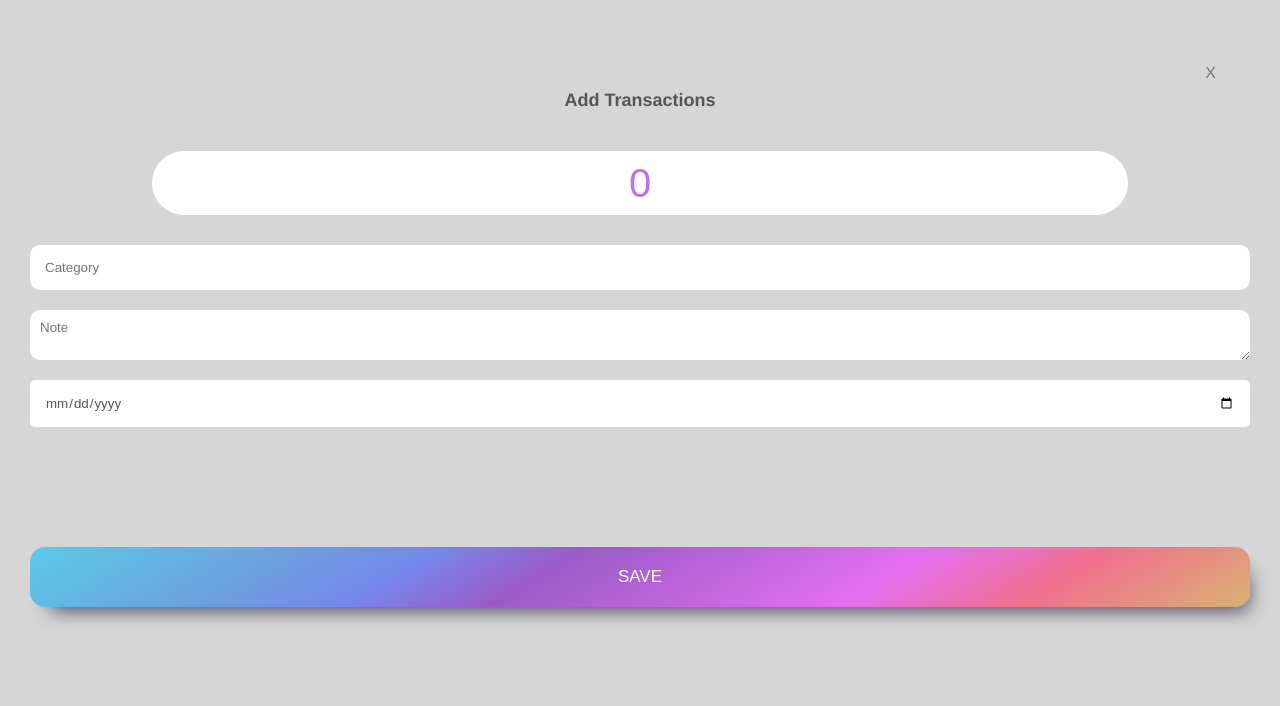
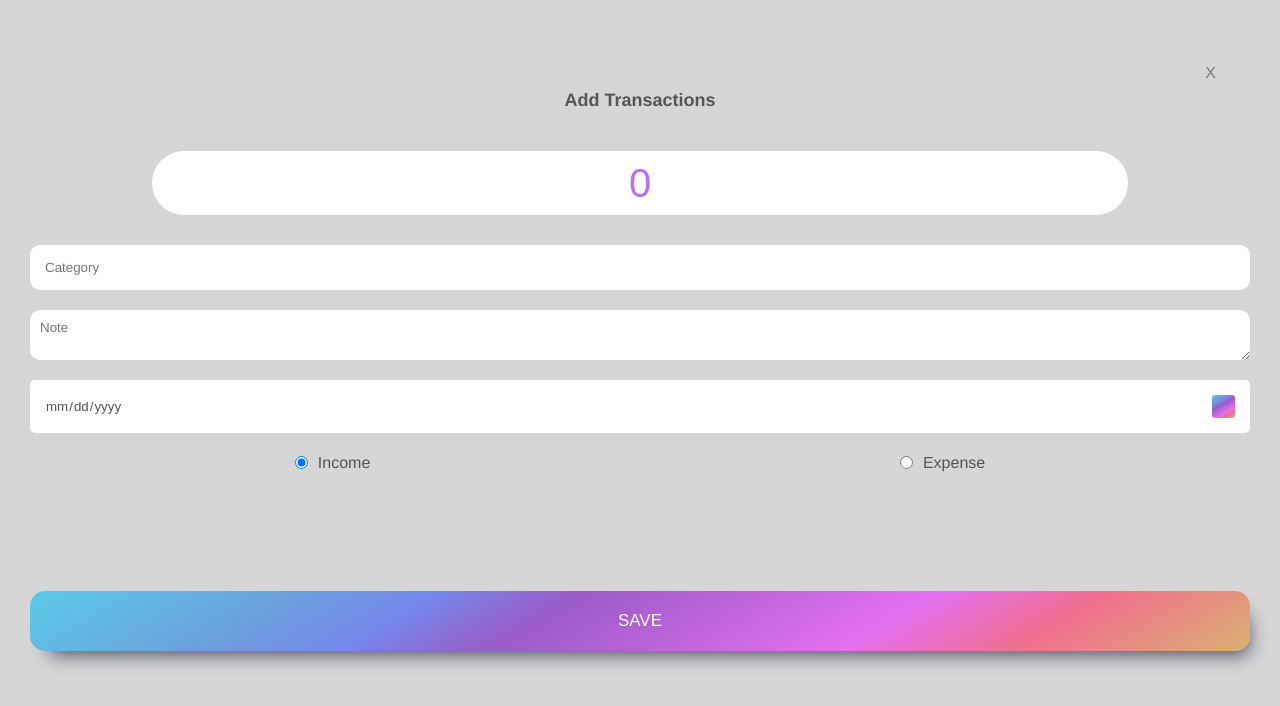
Before and after one commit to JedWoj/expensesTracker, a React (Create React App) app: page /add in a window 1280 px wide. Shown: the top 706 px of the page. Built offline with nearby package versions, Linux system fonts and the light colour scheme.

Commit message:
adding expense logic finished

```diff
--- a/src/components/Add/AddExpense/AddExpenseForm.module.scss
+++ b/src/components/Add/AddExpense/AddExpenseForm.module.scss
@@ -72,13 +72,6 @@
         color: #555;
     }
 
-    ::-webkit-calendar-picker-indicator {
-        background: linear-gradient(149deg, rgba(91, 203, 233, 1) 0%, rgba(107, 160, 221, 1) 20%, rgba(117, 136, 235, 1) 31%, rgba(154, 91, 199, 1) 42%, rgba(228, 111, 240, 1) 69%, rgba(240, 111, 141, 1) 82%, rgba(217, 178, 114, 1) 100%);
-        padding: 5px;
-        cursor: pointer;
-        border-radius: 3px;
-    }
-
     &__btn {
         margin-top: 12rem;
         border: none;
@@ -92,4 +85,30 @@
         box-shadow: 9px 14px 19px -11px rgba(66, 68, 90, 1);
         cursor: pointer;
     }
+
+    &__invalid-input {
+        margin-top: 1rem;
+        font-size: 2rem;
+        color: rgb(171, 36, 36);
+    }
+
+    &__radio-wrap {
+        margin-top: 2rem;
+        display: flex;
+        justify-content: space-around;
+        align-items: center;
+    }
+
+    &__radio-container {
+        display: flex;
+        justify-content: space-around;
+        align-items: center;
+    }
+
+    &__radio-label {
+        margin-left: 1rem;
+        font-size: 1.6rem;
+        transform: translateY(1px);
+        color: #555;
+    }
 }
--- a/src/components/Add/AddExpense/AddExpenseForm.tsx
+++ b/src/components/Add/AddExpense/AddExpenseForm.tsx
@@ -1,4 +1,4 @@
-import React from "react";
+import React, {useState} from "react";
 import { useFormik } from "formik";
 import * as Yup from 'yup';
 import { transactionsActions } from '../../../store/transactionsSlice';
@@ -6,7 +6,13 @@ import { useAppDispatch } from '../../../hooks';
 import classes from './AddExpenseForm.module.scss';
 
 const AddExpenseForm = () => {
+    const [radioValue, setRadioValue] = useState('+');
+
     const dispatch = useAppDispatch();
+
+    const handleChecked = (e: React.ChangeEvent<HTMLInputElement>) => {
+        setRadioValue(e.target.value);
+    };
 
     const formik = useFormik({
         initialValues: {
@@ -14,12 +20,14 @@ const AddExpenseForm = () => {
             category: '',
             note: '',
             date: '',
+            type: '+',
         },
         validationSchema: Yup.object({
             value: Yup.number().moreThan(0,"Value must be higher than 0").required('Value is required'),
             category: Yup.string().trim().min(2, "Category must be longer than 2 characters").max(15, "Category must be shorter than 15 characters").required("Category is required"),
-            note: Yup.string().trim().min(2, 'Note must be longer than 2 characters'),
+            note: Yup.string().trim(),
             date: Yup.date().required("Date is required"),
+            type: Yup.string()
         }),
         onSubmit: () => {
             dispatch(transactionsActions.addTransaction({
@@ -27,11 +35,12 @@ const AddExpenseForm = () => {
                 date: formik.values.date,
                 category: formik.values.category,
                 note: formik.values.note,
+                type: radioValue,
             }))
             dispatch(transactionsActions.logTransaction())
             formik.resetForm();
         }
-    })
+    });
 
     return(
         <form onSubmit={formik.handleSubmit} className={classes['add-expense-form__form']}>
@@ -47,6 +56,7 @@ const AddExpenseForm = () => {
                     id="value"
                 />
             </div>
+            {formik.touched.value && formik.errors.value ? <p className={classes['add-expense-form__invalid-input']}>{formik.errors.value}</p> : null}
             <input
                 type='text'
                 placeholder='Category'
@@ -56,6 +66,7 @@ const AddExpenseForm = () => {
                 onBlur={formik.handleBlur}
                 id="category"
             />
+            {formik.touched.category && formik.errors.category ? <p className={classes['add-expense-form__invalid-input']}>{formik.errors.category}</p> : null}
             <textarea
                 placeholder='Note'
                 className={classes['add-expense-form__note']}
@@ -72,6 +83,35 @@ const AddExpenseForm = () => {
                 onBlur={formik.handleBlur}
                 id="date"
             />
+            {formik.touched.date && formik.errors.date ? <p className={classes['add-expense-form__invalid-input']}>{formik.errors.date}</p> : null}
+            <div className={classes['add-expense-form__radio-wrap']}>
+                <div className={classes['add-expense-form__radio-container']}>
+                    <input
+                        id="income"
+                        type="radio"
+                        value="+"
+                        name="type"
+                        checked={radioValue === '+'}
+                        onChange={handleChecked}
+                    />
+                    <label className={classes['add-expense-form__radio-label']} htmlFor="income">
+                        Income
+                    </label>
+                </div>
+                <div className={classes['add-expense-form__radio-container']}>
+                    <input
+                        id="expense"
+                        type="radio"
+                        value="-"
+                        name="type"
+                        checked={radioValue === '-'}
+                        onChange={handleChecked}
+                    />
+                    <label className={classes['add-expense-form__radio-label']} htmlFor="expense">
+                        Expense
+                    </label>
+                </div>
+            </div>
             <button type="submit" className={classes['add-expense-form__btn']}>
                 Save
             </button>
--- a/src/components/Add/AddExpense/AddExpenseOverlay.module.scss
+++ b/src/components/Add/AddExpense/AddExpenseOverlay.module.scss
@@ -5,6 +5,13 @@
         font-size: 1.8rem;
         text-align: center;
         color: #555;
+    }
+
+    ::-webkit-calendar-picker-indicator {
+        background: linear-gradient(149deg, rgba(91, 203, 233, 1) 0%, rgba(107, 160, 221, 1) 20%, rgba(117, 136, 235, 1) 31%, rgba(154, 91, 199, 1) 42%, rgba(228, 111, 240, 1) 69%, rgba(240, 111, 141, 1) 82%, rgba(217, 178, 114, 1) 100%);
+        padding: 5px;
+        cursor: pointer;
+        border-radius: 3px;
     }
 
     &__exit {
--- a/src/types/transaction-type.ts
+++ b/src/types/transaction-type.ts
@@ -3,4 +3,5 @@ export type Transaction = {
     category: string,
     note: string,
     date: string,
+    type: string,
 }
```
